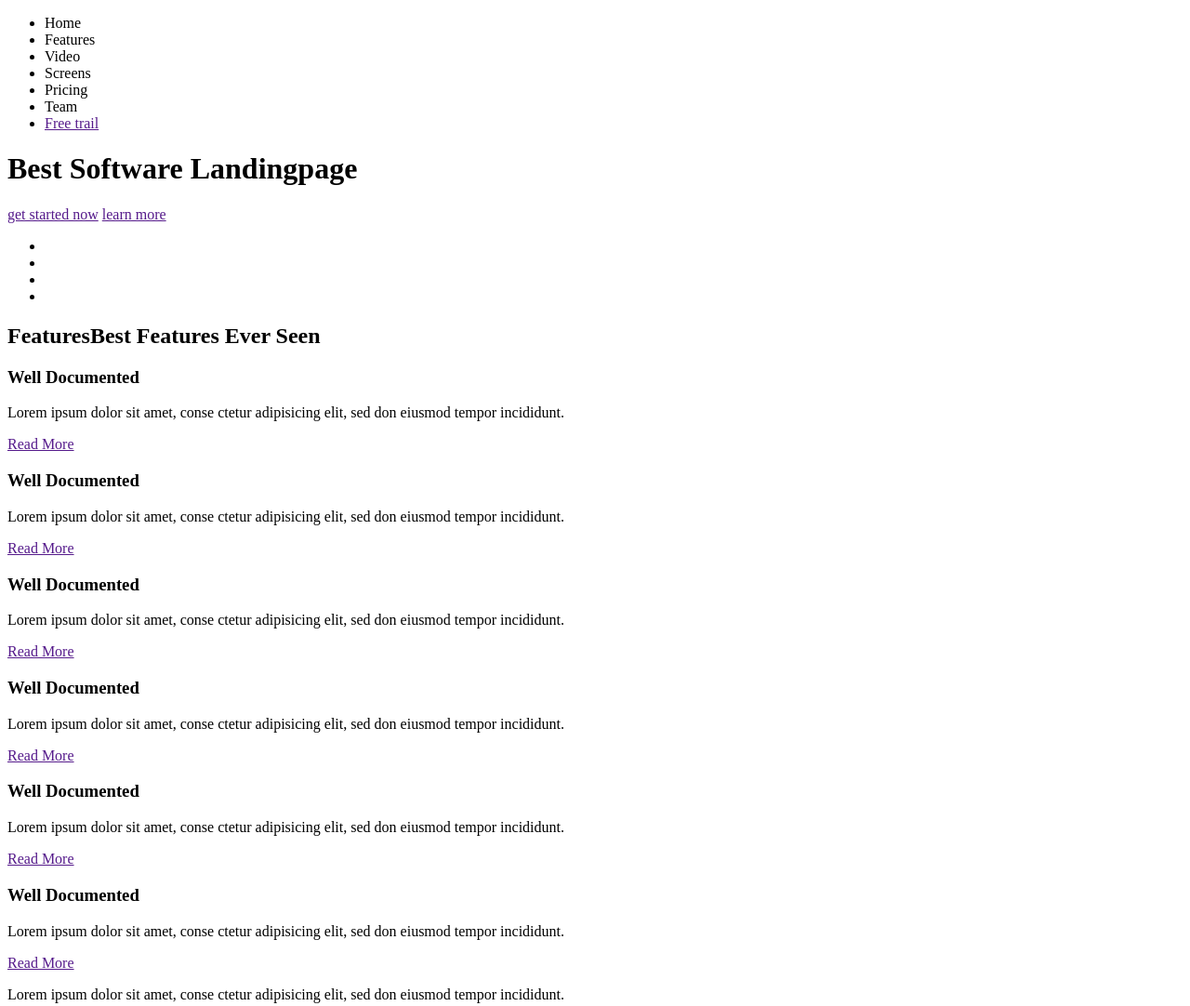
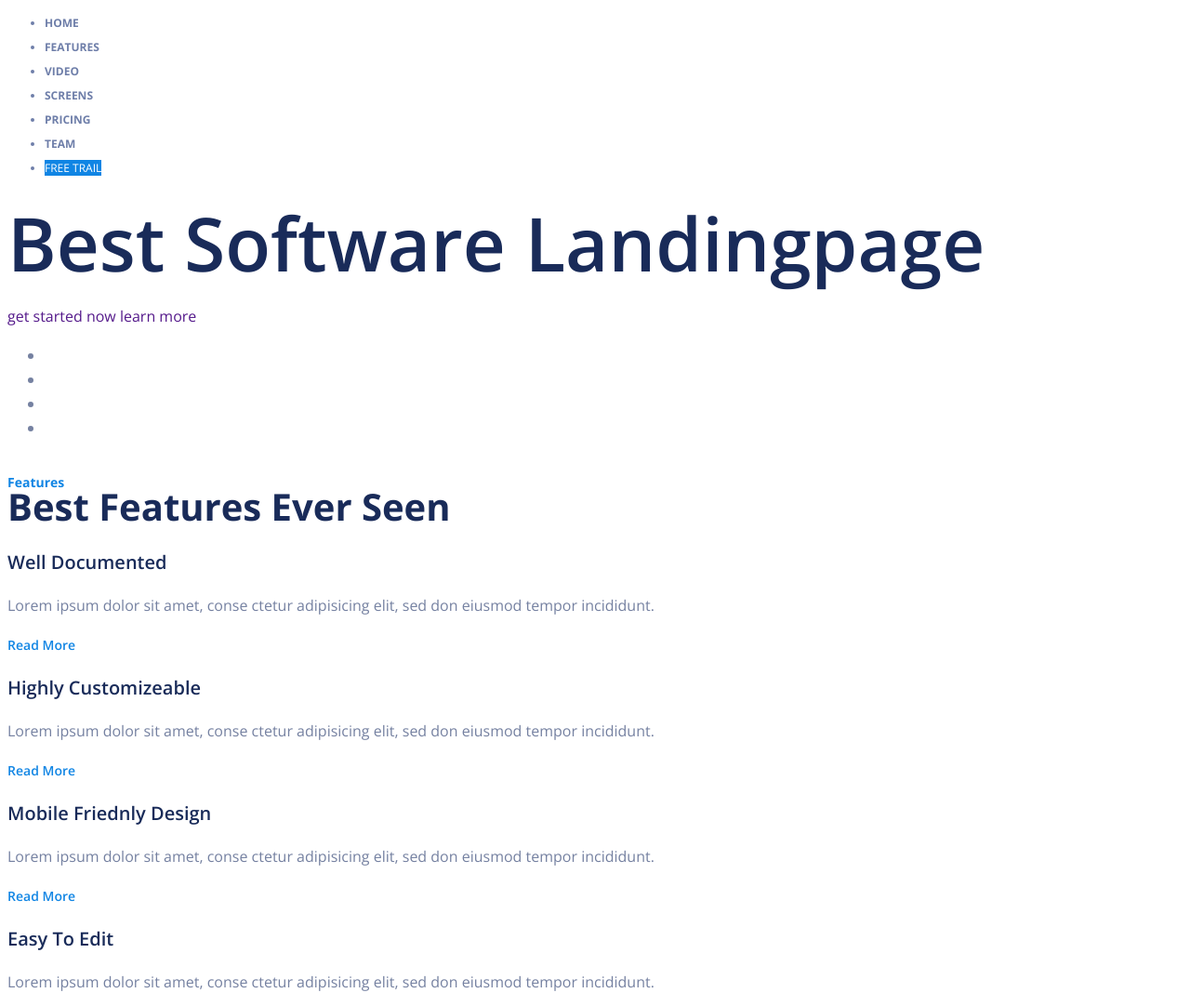
Before and after one commit to kozachukArtem/Limpon, a plain HTML site: page index.html in a window 1280 px wide. Shown: the top 1082 px of the page at 93% size. Drawn offline with nearby package versions, Linux system fonts and the light colour scheme.

Commit message:
Changes files

```diff
--- /dev/null
+++ b/css/style.css
@@ -0,0 +1,45 @@
+body {
+    font-family: 'Open Sans', sans-serif;
+    font-size: 16px;
+    color: #7581a1;
+    line-height: 26px;
+}
+a {
+    text-decoration: none;
+}
+h1 {
+    font-size: 80px;
+    font-weight: 600;
+    color:#192b59;
+}
+.nav {
+    font-size: 12px;
+    font-weight: 700;
+    color: #6e7ea9;
+    text-transform: uppercase;
+}
+.btn-free {
+    color: #fff;
+    font-weight: 400;
+    background-color: #1085e4;
+}
+.grid h2 {
+    font-size: 40px;
+    color: #192b59;
+    font-weight: 700;
+}
+.grid h2 span {
+    font-size: 14px;
+    color: #1085e4;
+    display: block;
+}
+.grid-item h3 {
+    font-size: 20px;
+    font-weight: 600;
+    color: #192b59;
+}
+.grid-item a {
+    font-size: 14px;
+    font-weight: 600;
+    color: #1085e4;
+}
--- a/index.html
+++ b/index.html
@@ -5,19 +5,23 @@
     <meta name="viewport" content="width=device-width, initial-scale=1.0">
     <meta http-equiv="X-UA-Compatible" content="ie=edge">
     <title>Limpon</title>
+    <link rel="preconnect" href="https://fonts.gstatic.com">
+    <link rel="preconnect" href="https://fonts.gstatic.com">
+    <link href="https://fonts.googleapis.com/css2?family=Open+Sans:wght@400;600;700;800&display=swap" rel="stylesheet">
+    <link rel="stylesheet" href="css/style.css">
 </head>
 <body>
-    <div>
+    <div class="page-header">
         <div>
             <a href=""></a>
-            <ul>
+            <ul class="nav">
                 <li>Home</li>
                 <li>Features</li>
                 <li>Video</li>
                 <li>Screens</li>
                 <li>Pricing</li>
                 <li>Team</li>
-                <li> <a href="">Free trail</a></li>
+                <li> <a href="" class="btn-free">Free trail</a></li>
             </ul>
         </div>
         <h1>Best Software Landingpage </h1>
@@ -26,7 +30,7 @@
             <a href="">learn more</a>
         </div>
     </div>
-    <div>
+    <div class="page-company">
         <ul>
             <li></li>
             <li></li>
@@ -34,42 +38,42 @@
             <li></li>
         </ul>
     </div>
-    <div>
-        <div>
+    <div class="page-grid">
+        <div class="grid">
             <h2><span>Features</span>Best Features Ever Seen</h2>
-            <div>
+            <div class="grid-item">
                 <div></div>
                 <h3>Well Documented</h3>
                 <p>Lorem ipsum dolor sit amet, conse ctetur adipisicing elit, sed don eiusmod tempor incididunt.</p>
                 <a href="">Read More</a>
             </div>
-            <div>
+            <div class="grid-item">
                 <div></div>
-                <h3>Well Documented</h3>
+                <h3>Highly Customizeable</h3>
                 <p>Lorem ipsum dolor sit amet, conse ctetur adipisicing elit, sed don eiusmod tempor incididunt.</p>
                 <a href="">Read More</a>
             </div>
-            <div>
+            <div class="grid-item">
                 <div></div>
-                <h3>Well Documented</h3>
+                <h3>Mobile Friednly Design</h3>
                 <p>Lorem ipsum dolor sit amet, conse ctetur adipisicing elit, sed don eiusmod tempor incididunt.</p>
                 <a href="">Read More</a>
             </div>
-            <div>
+            <div class="grid-item">
                 <div></div>
-                <h3>Well Documented</h3>
+                <h3>Easy To Edit</h3>
                 <p>Lorem ipsum dolor sit amet, conse ctetur adipisicing elit, sed don eiusmod tempor incididunt.</p>
                 <a href="">Read More</a>
             </div>
-            <div>
+            <div class="grid-item">
                 <div></div>
-                <h3>Well Documented</h3>
+                <h3>Responsive Design</h3>
                 <p>Lorem ipsum dolor sit amet, conse ctetur adipisicing elit, sed don eiusmod tempor incididunt.</p>
                 <a href="">Read More</a>
             </div>
-            <div>
+            <div class="grid-item">
                 <div></div>
-                <h3>Well Documented</h3>
+                <h3>24/7 Online Support</h3>
                 <p>Lorem ipsum dolor sit amet, conse ctetur adipisicing elit, sed don eiusmod tempor incididunt.</p>
                 <a href="">Read More</a>
             </div>
@@ -79,7 +83,7 @@
             </div>
         </div>
     </div>
-    <div>
+    <div class="page-subscribe">
         <div>
             <div>
                 <h2><span>Subscribe</span>Signup For A Trail</h2>
@@ -90,7 +94,7 @@
             <img src="img/robot.png" alt="robot">
         </div>
     </div>
-    <div>
+    <div class="page-softwere">
         <div></div>
         <h2>Grab Your  Software With Amazing  Features</h2>
         <p>Lorem ipsum dolor sit amet, consectetur adipisicing elit, sed do eiusmod tempor incididunt ut labore et dolore magna aliqua. Ut enim ad minim veniam, quis nostrud exercitation ullamco laboris nisi ut aliquip ex ea commodo consequat. Duis aute irure dolor in reprehenderit in voluptate velit esse cillum.</p>
@@ -101,7 +105,7 @@
             <dd>Lorem ipsum dolor sit amet, consectetur adipisicing elit, sed do eiusmod tempor incididunt ut labore et dolore magna aliqua. Ut enim ad minim veniam, quis nostrud exercitation ullamco laboris nisi ut aliquip ex ea commodo consequat. Duis aute irure dolor in reprehenderit in voluptate velit esse cillum.</dd>
         </dl>
     </div>
-    <div>
+    <div class="page-stat">
         <div>
             <h2><span>Fun Facts</span> Some Fun Facts About Dashboard</h2>
             <ul>
@@ -112,7 +116,7 @@
             </ul>
         </div>
     </div>
-    <div>
+    <div class="page-app">
         <div>
             <div>
                 <h2>Meet With Future Landingpage</h2>
@@ -126,5 +130,31 @@
             <img src="img/play.png" alt="Video">
         </div>
     </div>
+    <div class="page-analytics">
+        <div>
+            <img src="img/stat.png" alt="Video">
+            <div>
+                <h2>Limpon Is Suitable For Anytype LandingPage</h2>
+                <p>Lorem ipsum dolor sit amet, consectetur adipisicing elit, sed do eiusmod tempor incididunt ut labore et dolore magna aliqua. Ut enim ad minim veniam, quis nostrud exercitation ullamco laboris nisi ut aliquip ex ea commodo consequat. Duis aute irure dolor in reprehenderit in voluptate velit esse cillum.</p>
+                <p>Available Now</p>
+                <a href="">get started now</a>
+            </div>
+        </div>
+    </div>
+    <div class="page-app">
+        <div>
+            <div>
+                <h2>Easy To Etid & Very Easily Control</h2>
+                <p>Lorem ipsum dolor sit amet, consectetur adipisicing elit, sed do eiusmod tempor incididunt ut labore et dolore magna aliqua. Ut enim ad minim veniam, quis nostrud exercitation ullamco laboris nisi ut aliquip ex ea commodo consequat. Duis aute irure dolor in reprehenderit in voluptate velit esse cillum.</p>
+                <p>Available Now</p>
+                <a href="">learn more</a>
+            </div>
+            <img src="img/stat2.png" alt="Video">
+        </div>
+    </div>
+    <div class="page-screen">
+        <h2><span>Screen preview</span>Screenshot With Details</h2>
+        <img src="" alt="">
+    </div>
 </body>
 </html>
```
Also changed, not shown: font/OpenSans-Regular.ttf (added).
